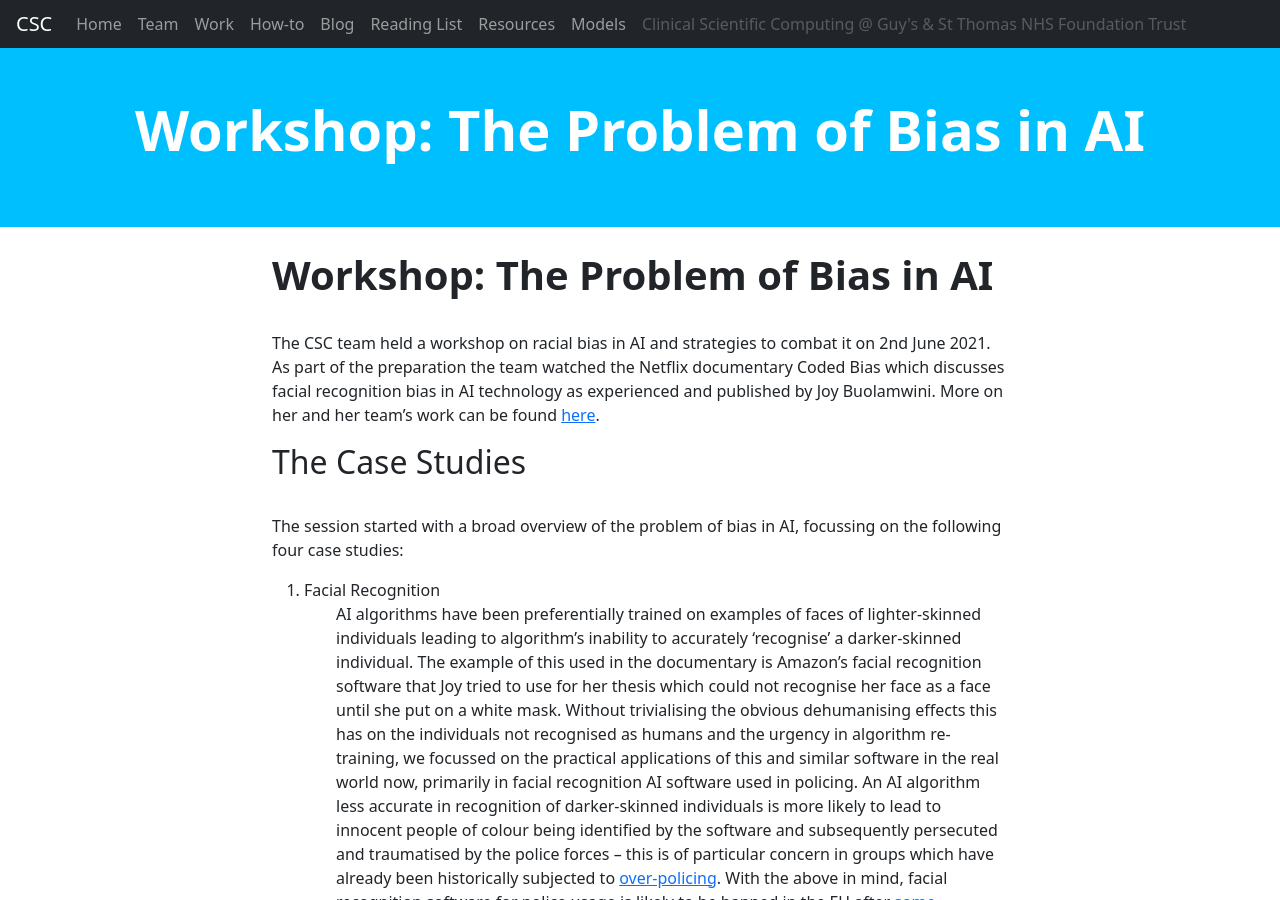
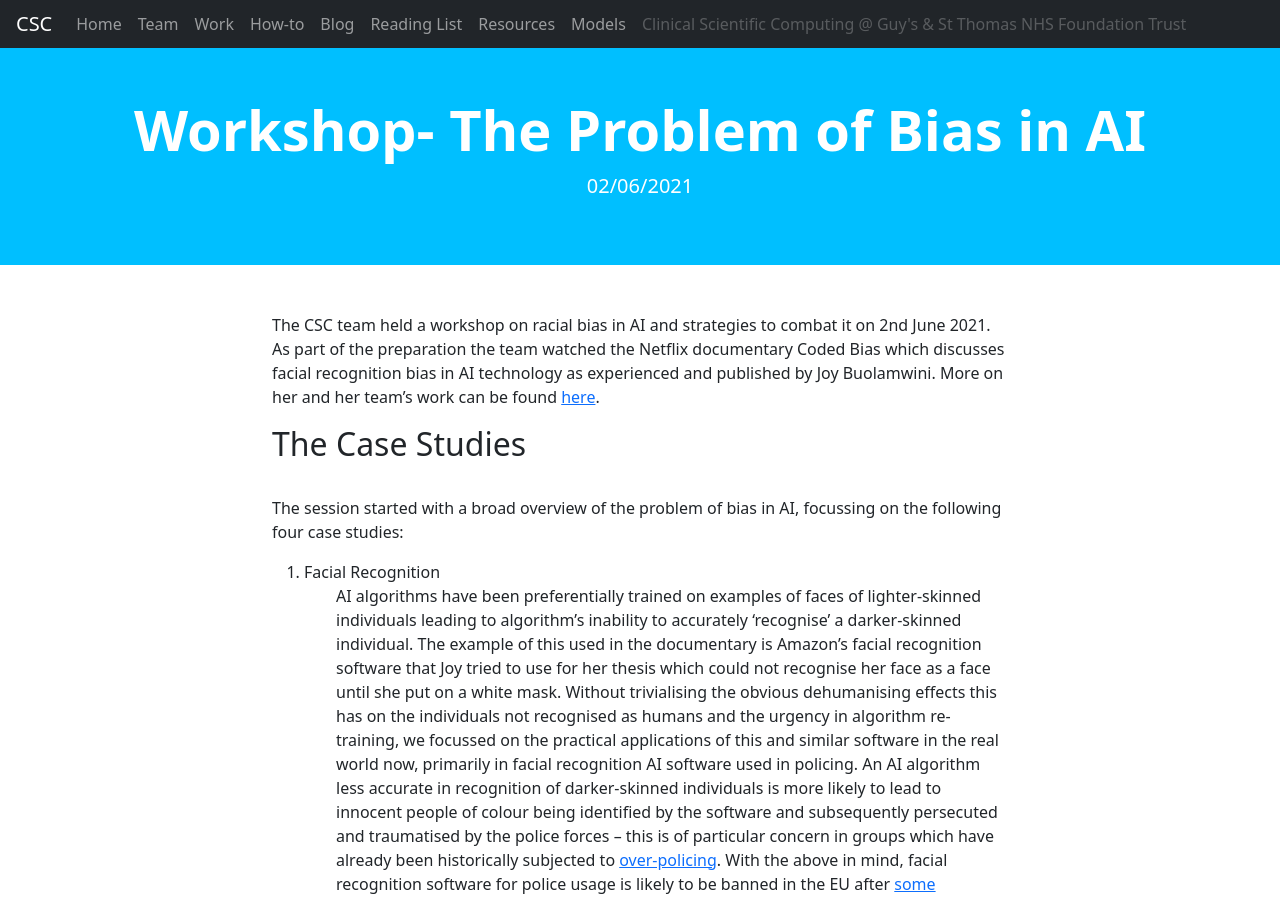
Before and after one commit to GSTT-CSC/gstt-csc-old, a Jekyll site: the page built from blogs/20210602-10x-RacialBias.md, in a window 1280 px wide and 900 px high. Built offline with Jekyll 4.4.1, drawn with Linux system fonts in a browser that asks for light colours; our own code applies the rules of GitHub Pages for plain Markdown files.

```diff
--- a/_data/blog.yml
+++ b/_data/blog.yml
@@ -1,7 +1,8 @@
 # Add your blog here by filling in the name, description and the link as below. Add your recent blog to the top so it
 # remains in chronological order
-#
-# - name:
+# Make a copy of the file blogs/BlogTemplate.md in the folder /blogs to create the blog
+
+#  name:
 #  description:
 #  link:
 
--- a/blogs/20210602-10x-RacialBias.md
+++ b/blogs/20210602-10x-RacialBias.md
@@ -1,4 +1,9 @@
-# **Workshop: The Problem of Bias in AI**
+---
+layout: default
+title: Workshop- The Problem of Bias in AI
+description: 02/06/2021
+---
+
 <br>
 The CSC team held a workshop on racial bias in AI and strategies to combat it on 2nd June 2021. As part of the preparation the team watched the Netflix documentary Coded Bias which discusses facial recognition bias in AI technology as experienced and published by Joy Buolamwini. More on her and her team’s work can be found <a href="https://www.ajl.org">here</a>.
 <h2>The Case Studies</h2>
```
Also changed, not shown: blogs/20210317-10x-Workshop1.md (+5 -1 lines), blogs/BlogTemplate.md (added, +16 -0 lines), platforms/secure-enclave.md (+5 -2 lines).
